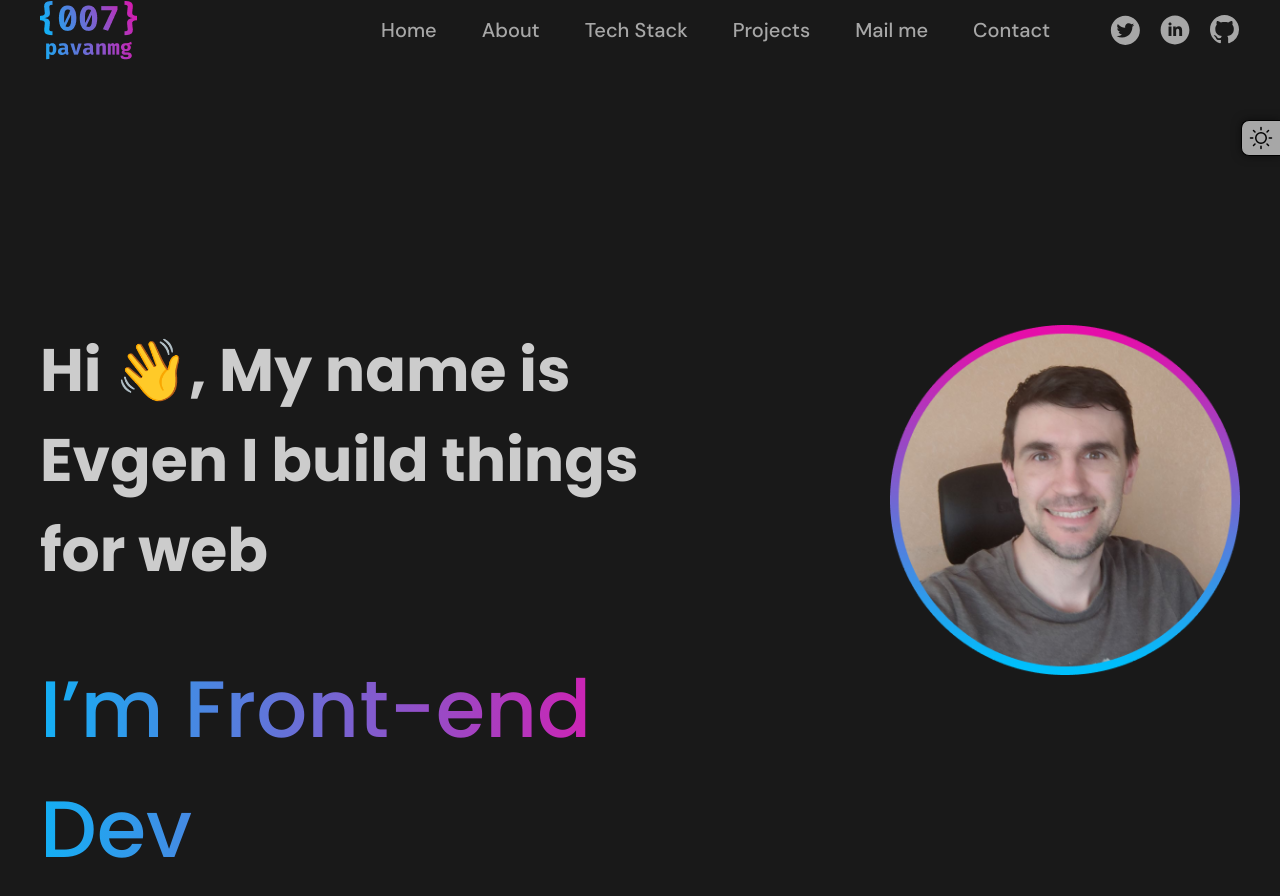
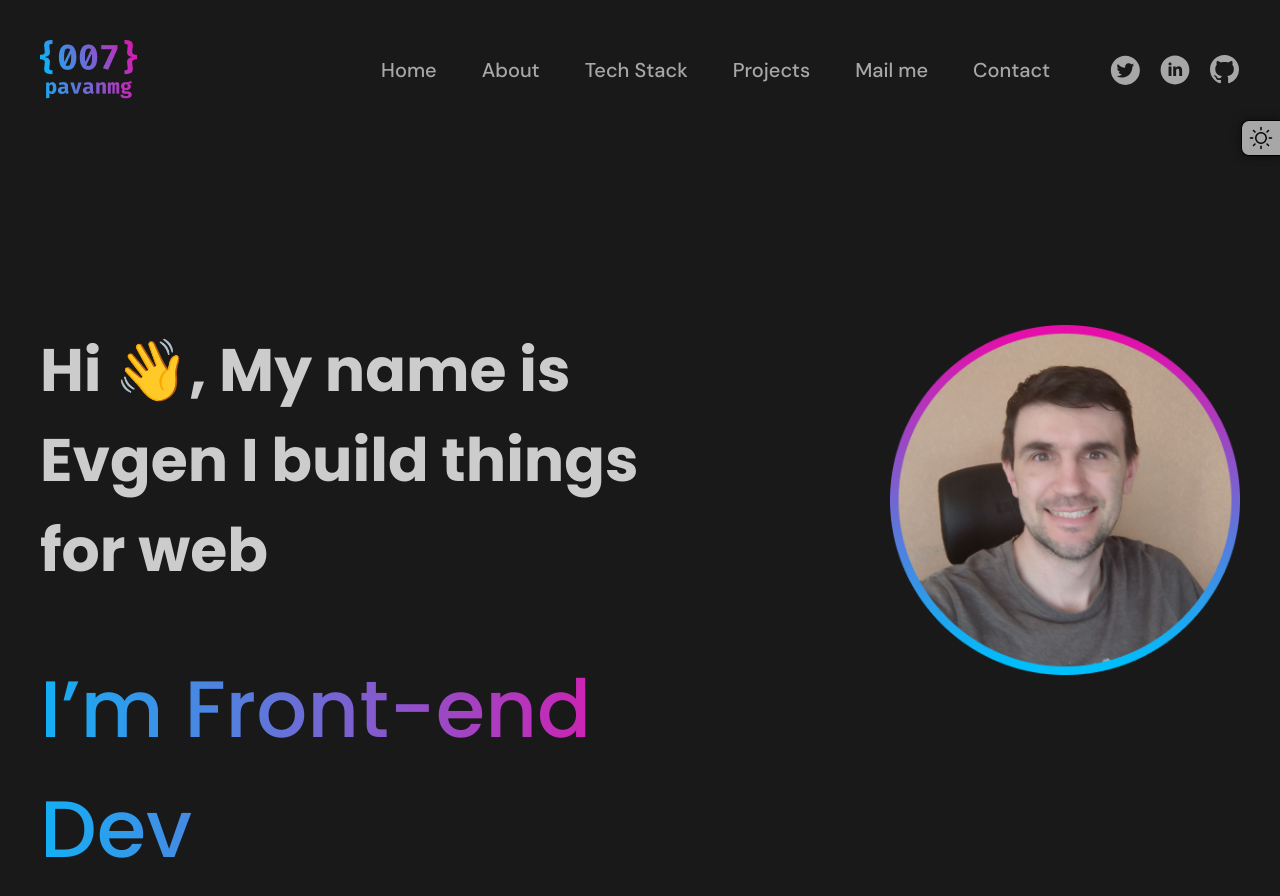
Before and after one commit to yevhenkr/portfolio-third-variant, a React app: page / in a window 1280 px wide. Shown: the top 896 px of the page. Built offline with nearby package versions, Linux system fonts and the light colour scheme.

Commit message:
refactor

```diff
--- a/src/common/components/layout/header/Header.tsx
+++ b/src/common/components/layout/header/Header.tsx
@@ -67,9 +67,14 @@ const HeaderWrap = styled(FlexWrapper)`
 `;
 
 const Logo = styled.img`
+    padding: 40px 0;
     max-width: 100px;
     max-height: 100px;
     object-fit: contain;
+    @media (max-width: ${myTheme.screen.medium}) {
+        padding: 10px 0;
+        padding-left: 10px;
+    }
     @media (max-width: ${myTheme.screen.small}) {
         position: relative;
         left: 10px;
```
